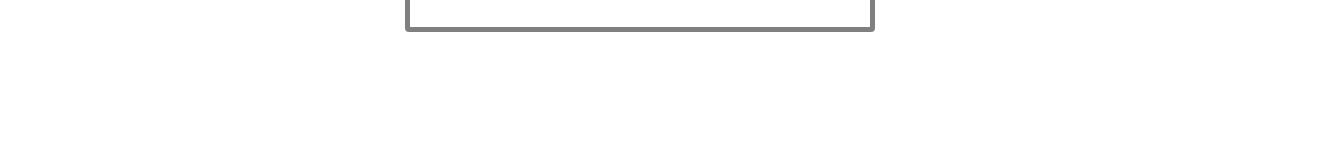
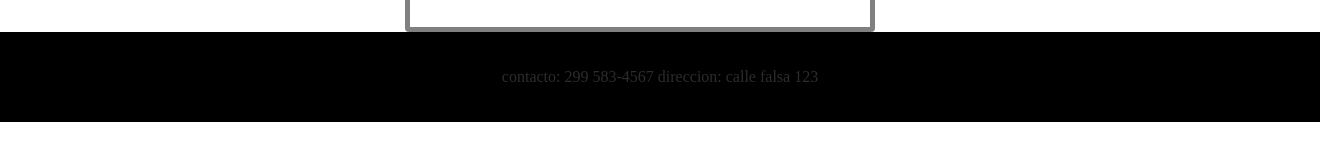
Before and after one commit to FacundoCarrasco/Proyecto-grupal, a plain HTML site: page index.html in a window 1280 px wide. Shown: the part 629-790 px from the top of the page, 1320 px wide, since content can reach past the window. Drawn offline with Linux system fonts and the light colour scheme.

Commit message:
footer agregado

```diff
--- a/CSS/style.css
+++ b/CSS/style.css
@@ -56,7 +56,8 @@ menu li a:hover {
 menu li a img {
     max-height: 100%;
 }
-.formulario{
+
+.formulario {
     width: 400px;
     font-family: sans-serif;
     border: 5px solid gray;
@@ -66,7 +67,8 @@ menu li a img {
     font-size: large;
     border-radius: 4px;
 }
-.Datos{
+
+.Datos {
     width: 100%;
     padding: 10px;
     border-radius: 4px;
@@ -74,17 +76,30 @@ menu li a img {
     border: 1px;
     font-size: 18px;
 }
-.boton{
+
+.boton {
     width: 100%;
     border: none;
     padding: 12px;
     margin: 16px 0;
     font-size: 16px;
 }
-.imgformulario img{
+
+.imgformulario img {
     height: 80px;
 }
-.imgformulario{
+
+.imgformulario {
     left: 70%;
     position: relative;
 }
+
+footer {
+    text-align: center;
+    background-color: rgb(0, 0, 0);
+    color: white;
+    padding: 20px;
+    position: relative;
+    bottom: 0vh;
+    width: 100%;
+}
--- a/index.html
+++ b/index.html
@@ -1,19 +1,27 @@
 <!DOCTYPE html>
 <html lang="en">
+
 <head>
     <meta charset="UTF-8">
     <meta name="viewport" content="width=device-width, initial-scale=1.0">
     <link rel="stylesheet" href="./css/style.css">
     <title>Liqui Moli - aceites de motor</title>
 </head>
+
 <body>
     <header>
         <nav>
             <menu>
-                <li><a href="#"><img src="./img/liquimoli logo.png" alt="Liqui Moli logo"></a></li>
+                <li>
+                    <a href="#"><img src="./img/liquimoli logo.png" alt="Liqui Moli logo"></a>
+                </li>
                 <li><a href="#catalogo">Catalogo</a></li>
-                <li><a href="#carrito"><img src="./img/carritobebe.png" alt="Carrito bebe"></a></li>
-                <li><a href="#perfil"><img src="./img/perfil.png" alt="Perfil"></a></li>
+                <li>
+                    <a href="#carrito"><img src="./img/carritobebe.png" alt="Carrito bebe"></a>
+                </li>
+                <li>
+                    <a href="#perfil"><img src="./img/perfil.png" alt="Perfil"></a>
+                </li>
             </menu>
         </nav>
     </header>
@@ -21,7 +29,7 @@
         <div class="Datos">
             <form action="/sumit" method="POST">
                 <label for="nomyape">Nombre Y Apellido</label><br>
-                <input type="text" id="nomyape" name="nobreyapellido"  size="30" required><br>
+                <input type="text" id="nomyape" name="nobreyapellido" size="30" required><br>
 
                 <label for="emai">Email</label><br>
                 <input type="email" id="emai" name="email" size="30" required><br>
@@ -46,5 +54,9 @@
             <img src="img\liquimoli logo.png" alt="Logo">
         </div>
     </div>
+    <footer>
+        <p>contacto: 299 583-4567 direccion: calle falsa 123</p>
+    </footer>
 </body>
+
 </html>
```
Lines whose indentation alone changed are shown as unchanged.
